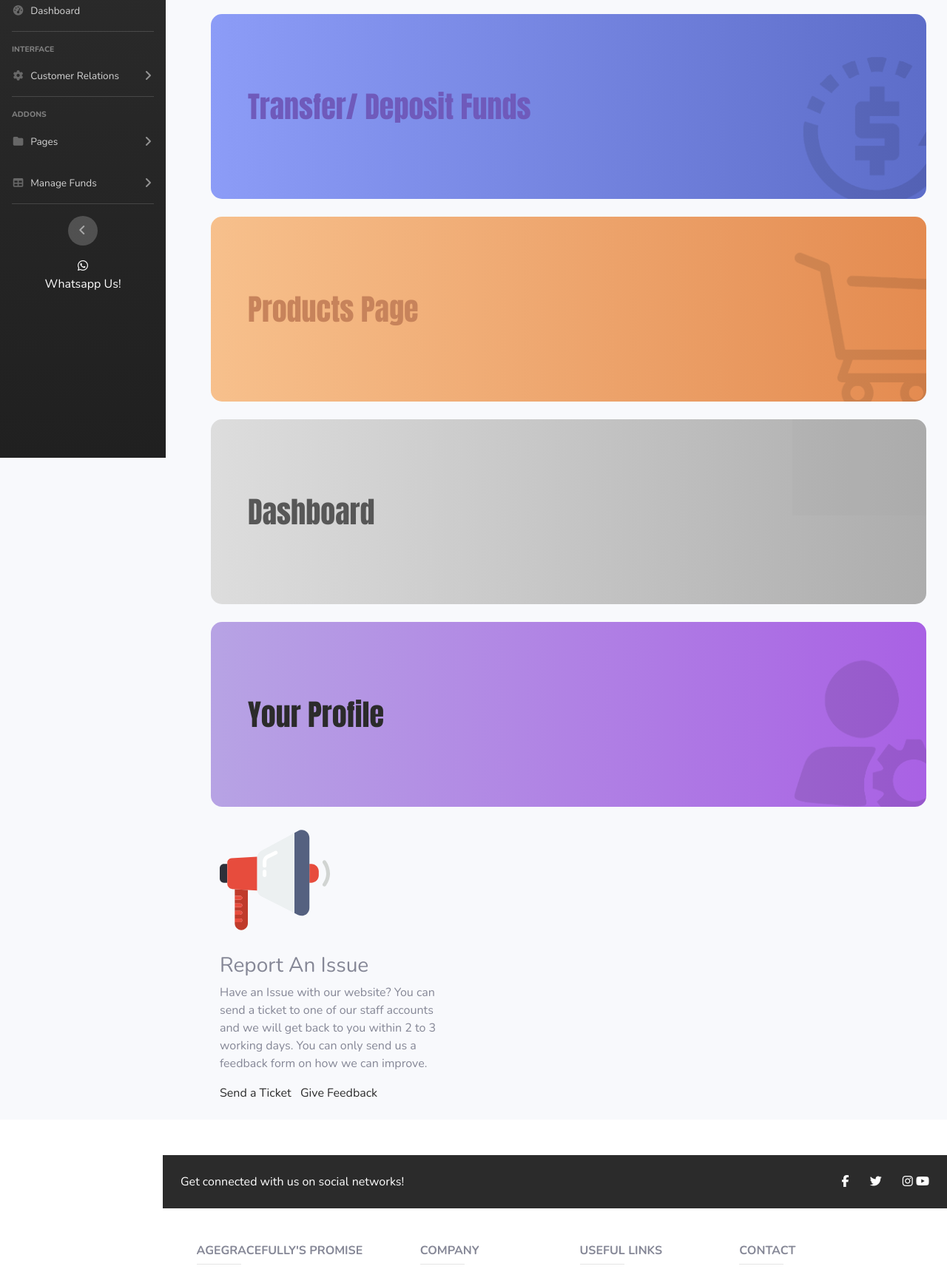
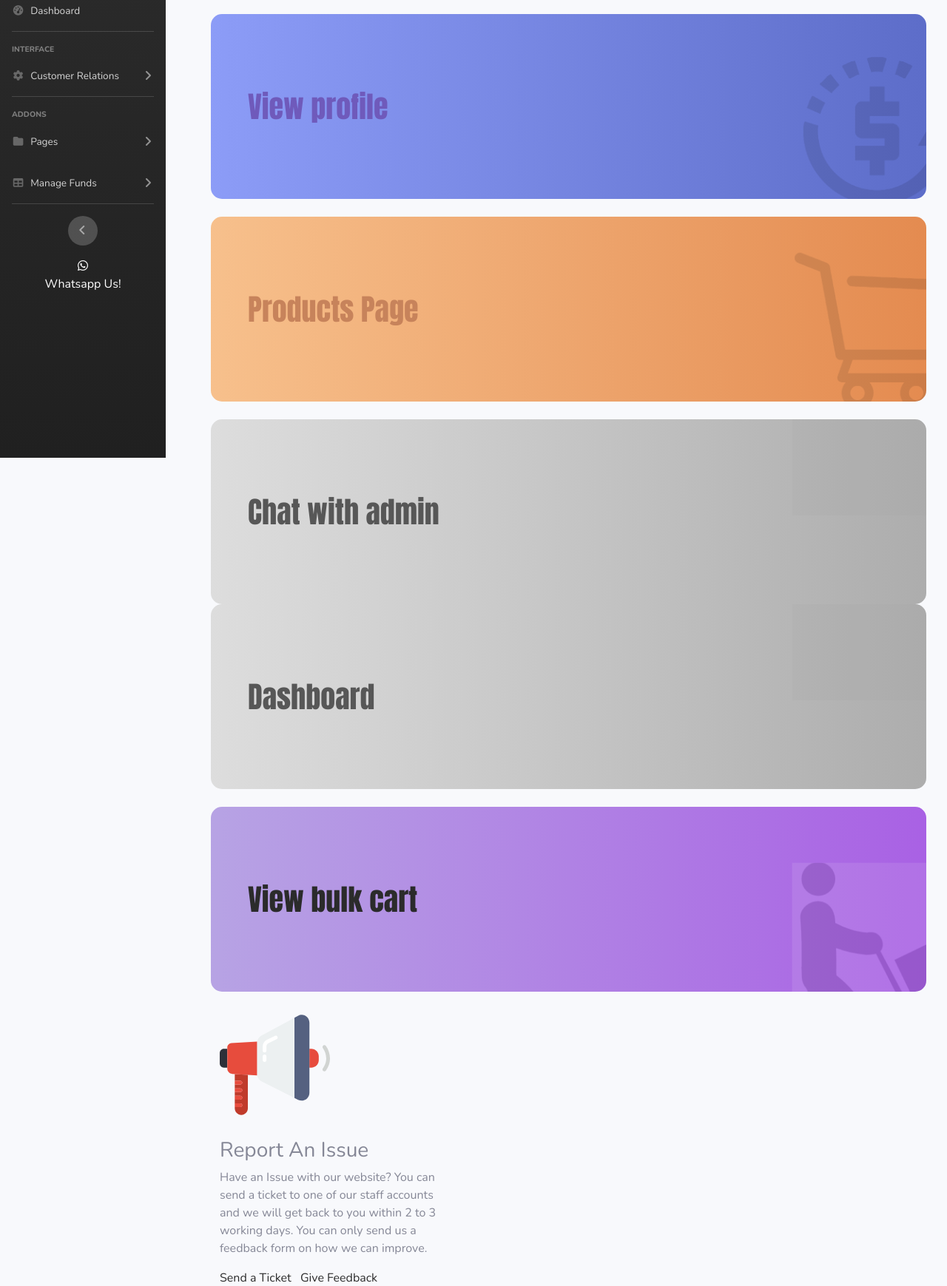
Before and after one commit to DesNotMe/swisscopy, a Python web app: template website/templates/retail.html in a window 1280 px wide. Shown: the part 181-1920 px from the top of the page at 74% size. Run offline with Jinja, Linux system fonts and the light colour scheme; the template is opened without the code that fills it, so the values that code supplies are empty; some libraries are stand-ins or nearby versions; grey boxes are pictures that could not be loaded.

Commit message:
new file:   website/static/img/person-transporting-box.webp 	modified:   website/templates/retail.html

```diff
--- a/website/templates/retail.html
+++ b/website/templates/retail.html
@@ -15,7 +15,7 @@
     <!-- Transfer Funds/ Deposit Page -->
     <div id="TransferModalContainer">
       <a href="{{ url_for('money_management') }}" class="TransferModalContainer__Button">
-        <h1 class="ContainerWord" id="TransferContainerWord">Transfer/ Deposit Funds</h1>
+        <h1 class="ContainerWord" id="TransferContainerWord">View profile</h1>
         <div class="InnerButtonContainer">
           <div class="TransferModalContainer__inner">
             <img class="img1" src="../static/img/transaction_icon.png" alt="Icon Goes here!">
@@ -37,6 +37,16 @@
       </a>
     </div>
     <br>
+    <div id="DashboardModalContainer">
+        <a href="{{ url_for('Feedbacks') }}" class="TransferModalContainer__Button">
+          <h1 class="ContainerWord" id="DashboardContainerWord">Chat with admin</h1>
+          <div class="InnerButtonContainer">
+            <div class="TransferModalContainer__inner">
+              <img class="img4" src="../static/img/Dashboard_Icon.png" alt="Icon Goes here!">
+            </div>
+          </div>
+        </a>
+      </div>
 
     <!-- Dashboard Page -->
     <div id="DashboardModalContainer">
@@ -53,11 +63,11 @@
 
     <!-- Profile Settings Page -->
     <div id="ProfileModalContainer">
-      <a href="{{ url_for('profile_page') }}" class="TransferModalContainer__Button">
-        <h1 class="ContainerWord" id="ProfileContainerWord">Your Profile</h1>
+      <a href="{{ url_for('Shopping_Cart') }}" class="TransferModalContainer__Button">
+        <h1 class="ContainerWord" id="ProfileContainerWord">View bulk cart</h1>
         <div class="InnerButtonContainer">
           <div class="TransferModalContainer__inner">
-            <img class="img3" src="../static/img/profile_icon.png" alt="Icon Goes here!">
+            <img class="img3" src="../static/img/person-transporting-box.webp" alt="Icon Goes here!">
           </div>
         </div>
       </a>
```
Also changed, not shown: website/static/img/person-transporting-box.webp (added).
